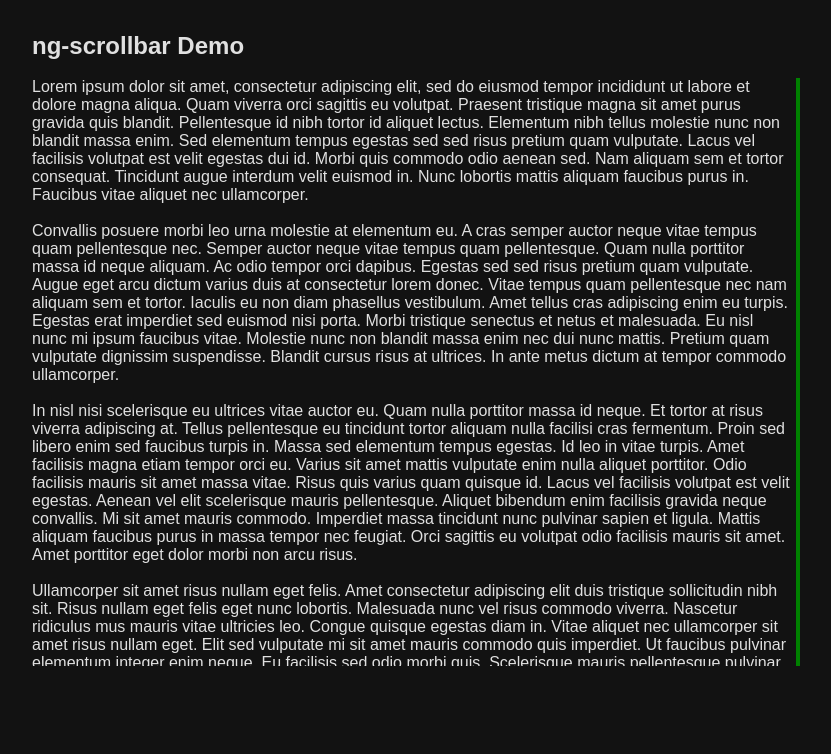
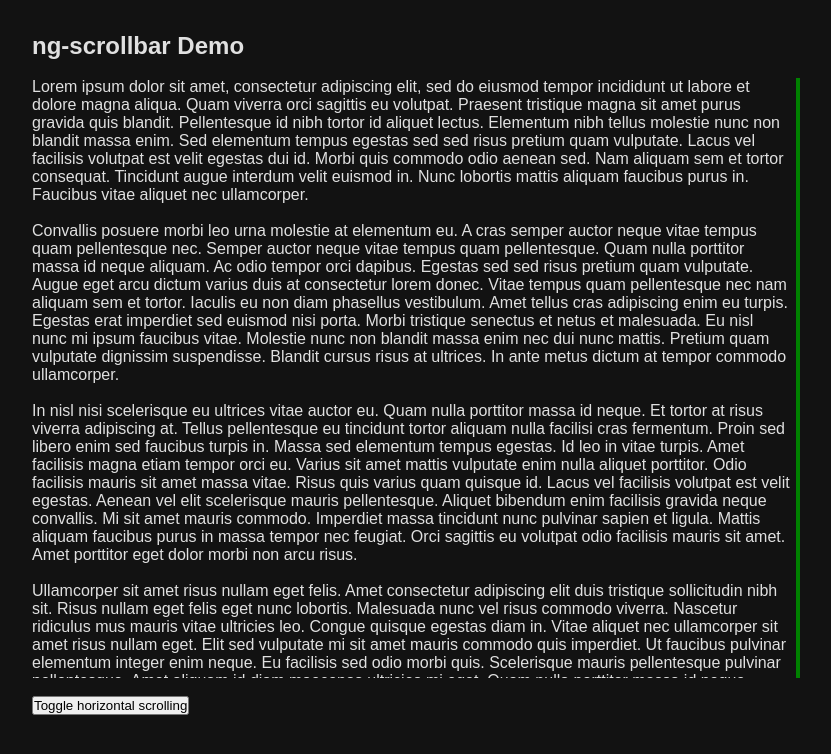
Before and after one commit to mdg1019/ng-scrollpanel, an Angular app: page / in a window 1280 px wide. Shown: the top 754 px of the page, without its empty margins (0-831 px from the left). Built offline with nearby package versions, Linux system fonts and the light colour scheme.

Commit message:
Added a button to toggle nowrap on a paragraph to turn the horizontal scroll bar on/off.

```diff
--- a/projects/demo/src/app/app.component.css
+++ b/projects/demo/src/app/app.component.css
@@ -2,3 +2,7 @@
   width: 768px;
   height: 600px;
 }
+
+.nowrap  {
+  white-space: nowrap;
+}
--- a/projects/demo/src/app/app.component.html
+++ b/projects/demo/src/app/app.component.html
@@ -11,7 +11,7 @@
       velit euismod in. Nunc lobortis mattis aliquam faucibus purus in. Faucibus vitae aliquet nec ullamcorper.
     </p>
     <br>
-    <p>
+    <p [ngClass]="{ 'nowrap' : nowrap }">
       Convallis posuere morbi leo urna molestie at elementum eu. A cras semper auctor neque vitae tempus quam
       pellentesque nec. Semper auctor neque vitae tempus quam pellentesque. Quam nulla porttitor massa id neque aliquam.
       Ac odio tempor orci dapibus. Egestas sed sed risus pretium quam vulputate. Augue eget arcu dictum varius duis at
@@ -59,4 +59,6 @@
     <p>
 
   </ng-scrollpanel>
+  <br>
+  <button type="button" (click)="toggleHorizontalScrolling()">Toggle horizontal scrolling</button>
 </div>
--- a/projects/demo/src/app/app.component.ts
+++ b/projects/demo/src/app/app.component.ts
@@ -1,4 +1,4 @@
-import { Component } from '@angular/core';
+import { ChangeDetectorRef, Component } from '@angular/core';
 
 @Component({
   selector: 'app-root',
@@ -6,5 +6,12 @@ import { Component } from '@angular/core';
   styleUrls: ['./app.component.css']
 })
 export class AppComponent {
-  title = 'demo';
+  nowrap = false;
+
+  constructor(private changeDetectorRef: ChangeDetectorRef) {}
+
+  toggleHorizontalScrolling() {
+    this.nowrap = !this.nowrap;
+    this.changeDetectorRef.detectChanges();
+  }
 }
--- a/projects/ng-scrollpanel/src/lib/ng-scrollpanel.component.css
+++ b/projects/ng-scrollpanel/src/lib/ng-scrollpanel.component.css
@@ -21,13 +21,15 @@
   height: 100%;
   overflow: hidden;
   display: grid;
-  grid-template-columns: 1fr calc(var(--v-scrollbar-margin-left) + var(--v-scrollbar-width));
-  grid-template-rows: 1fr 12px;
+  grid-template-columns: 1fr max-content;
+  grid-template-rows: 1fr max-content;
+  grid-template-areas:
+    "content vscroll"
+    "hscroll empty";
 }
 
 .content {
-  grid-row: 1 / 2;
-  grid-column: 1 / 2;
+  grid-area: content;
 
   overflow: auto;
   -ms-overflow-style: none;
@@ -39,8 +41,7 @@
 }
 
 .vertical-scrollbar {
-  grid-row: 1 / 2;
-  grid-column: 2 / 3;
+  grid-area: vscroll;
   margin-left: var(--v-scrollbar-margin-left);
   width: var(--v-scrollbar-width);
   height: 100%;
@@ -49,8 +50,7 @@
 }
 
 .horizontal-scrollbar {
-  grid-row: 2 / 3;
-  grid-column: 1 / 2;
+  grid-area: hscroll;
 
   margin-top: var(--h-scrollbar-margin-top);
   height: var(--h-scrollbar-height);
--- a/projects/ng-scrollpanel/src/lib/ng-scrollpanel.component.ts
+++ b/projects/ng-scrollpanel/src/lib/ng-scrollpanel.component.ts
@@ -15,7 +15,7 @@ export class NgScrollpanelComponent implements OnInit, AfterViewInit, DoCheck {
   ngOnInit(): void {}
 
   ngAfterViewInit(): void {
-    this.content!.nativeElement.onscroll = this.onScroll
+    this.content!.nativeElement.onscroll = this.onScroll;
   }
 
   ngDoCheck(): void {
```
